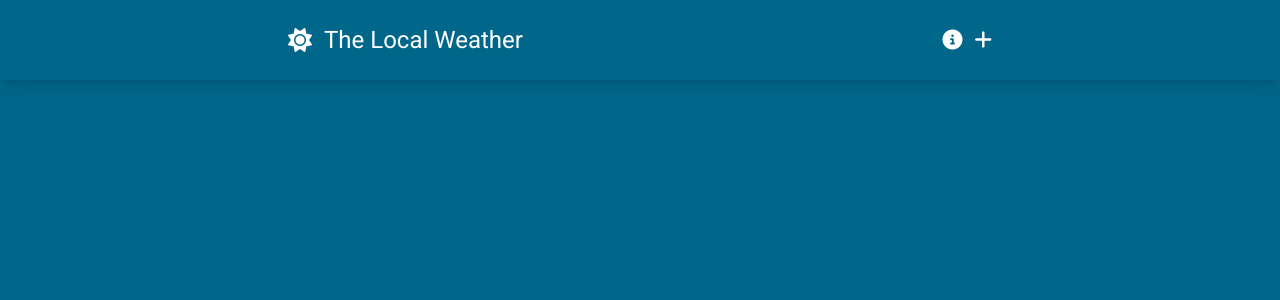
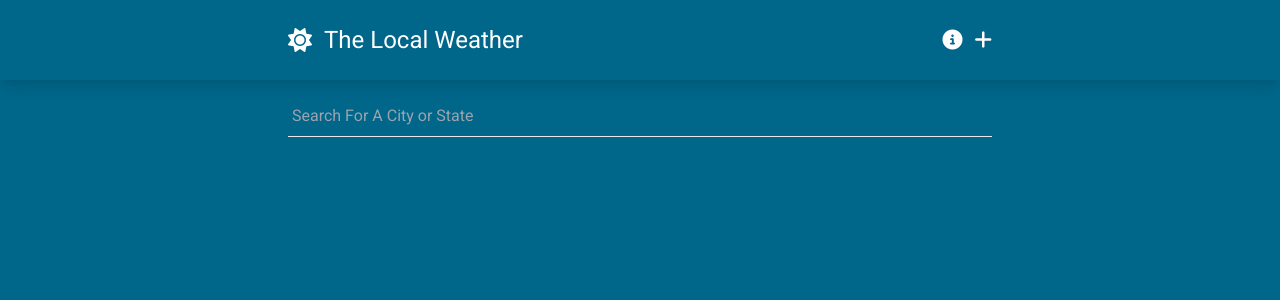
Before and after one commit to teddyuntold/WeatherEvolve, a Vue app: page / in a window 1280 px wide. Shown: the top 300 px of the page. Built offline with nearby package versions, Linux system fonts and the light colour scheme.

Commit message:
api and api key added to search result

```diff
--- a/package.json
+++ b/package.json
@@ -9,6 +9,7 @@
     "preview": "vite preview"
   },
   "dependencies": {
+    "axios": "^1.7.7",
     "vue": "^3.4.29",
     "vue-router": "^4.3.3"
   },
--- a/src/views/HomeView.vue
+++ b/src/views/HomeView.vue
@@ -1,9 +1,37 @@
-<script setup>
-
-</script>
-
 <template>
-  <main>
-
+  <main class="container text-white">
+    <div class="pt-4 mb-8 relative">
+      <input type="text" placeholder="Search For A City or State"
+      @input="getSearchResults" v-model="searchQuery" class="py-2 px-1 w-full bg-transparent border-b focus:border-weather-secondary focus:outline-none
+      focus:shadow-[0px_1px_0_0_#004E71]"/>
+      <ul v-if="mapboxSearchResults" class="absolute bg-weather-secondary text-white w-full shadow-md py-2 px-1 top-[66px]">
+        <li v-for="searchResult in mapboxSearchResults" :key="searchResult.id" class="py-2 cursor-pointer">
+          {{ searchResult.place_name }}
+        </li>
+      </ul>
+    </div>
   </main>
 </template>
+
+<script setup>
+  import axios from 'axios';
+  import { ref } from 'vue'
+
+  const mapboxAPIKey = 'pk.eyJ1IjoiYW5uYW5mcmVkZHkiLCJhIjoiY20xN3ljMDB2MHRuaTJxcXpnMTgydjhwZiJ9.hJ3qKVy3o2sfou7KcGbccA'
+
+  const searchQuery = ref("")
+  const queryTimeout = ref(null)
+  const mapboxSearchResults = ref(null);
+
+  const getSearchResults = () => {
+    clearTimeout(queryTimeout.value);
+    queryTimeout.value = setTimeout(async () => {
+      if (searchQuery !== ""){
+        const result = await axios.get('https://api.mapbox.com/search/geocode/v6/forward?q=${searchQuery.value}.json?access_token=${mapboxAPIKey}&types=place');
+        mapboxSearchResults.value = result.data.features;
+      }
+      mapboxSearchResults.value = null;
+      return;
+    }, 300);
+  }
+</script>
```
Also changed, not shown: 1 other file (tests, documents, lock files or other folders).
